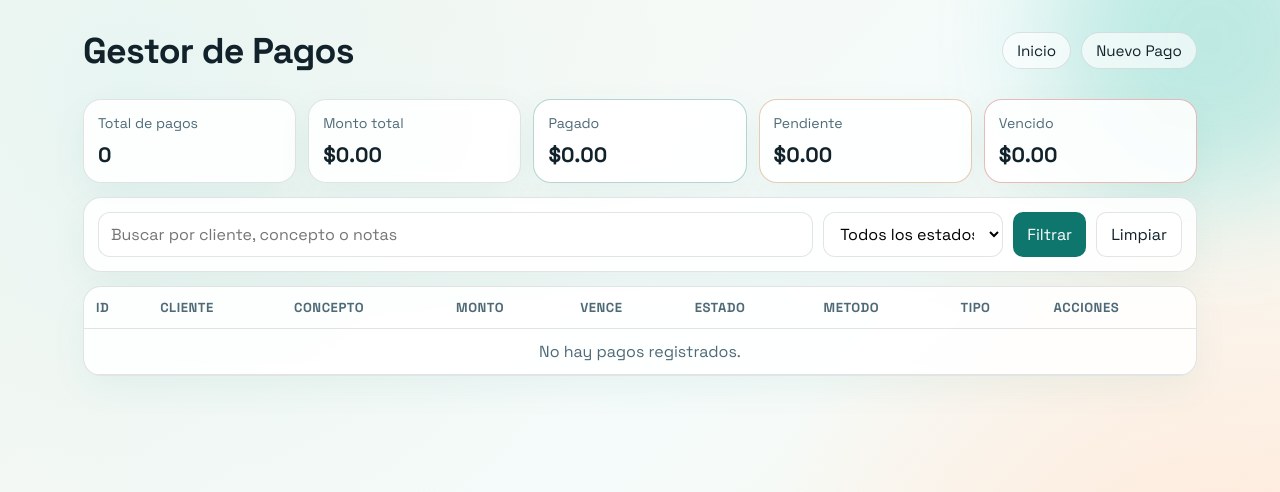
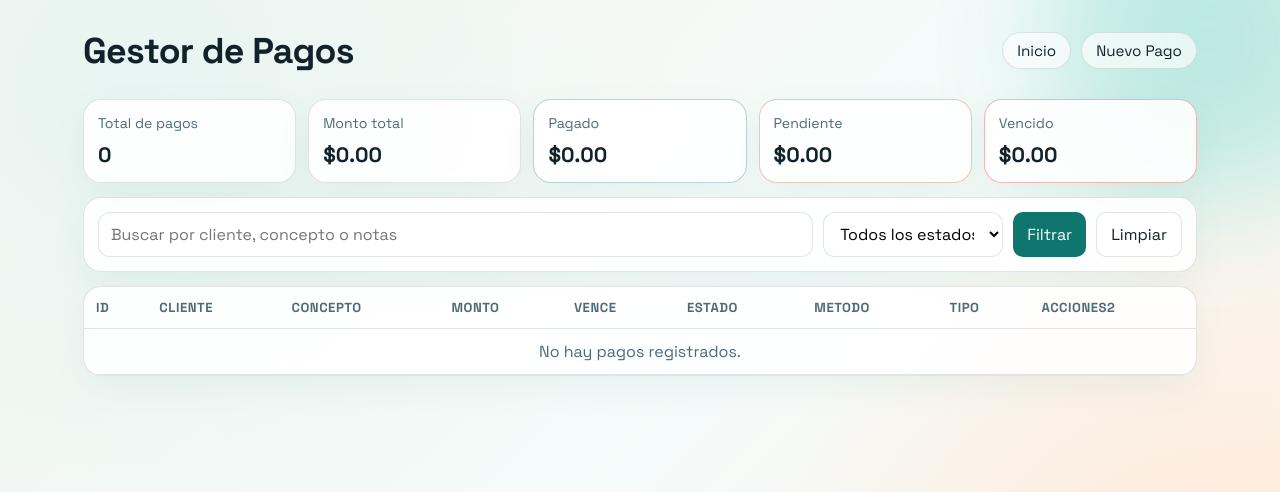
Before and after one commit to anagilara/AZ-2008, a Flask app: page / in a window 1280 px wide. Shown: the top 492 px of the page. Run offline with Flask 3, Linux system fonts and the light colour scheme; data that the repository does not hold is empty.

Commit message:
Rename "Acciones" column to "Acciones2" in payments table

```diff
--- a/templates/index.html
+++ b/templates/index.html
@@ -52,7 +52,7 @@
                 <th>Estado</th>
                 <th>Metodo</th>
                 <th>Tipo</th>
-                <th>Acciones</th>
+                <th>Acciones2</th>
             </tr>
         </thead>
         <tbody>
```
